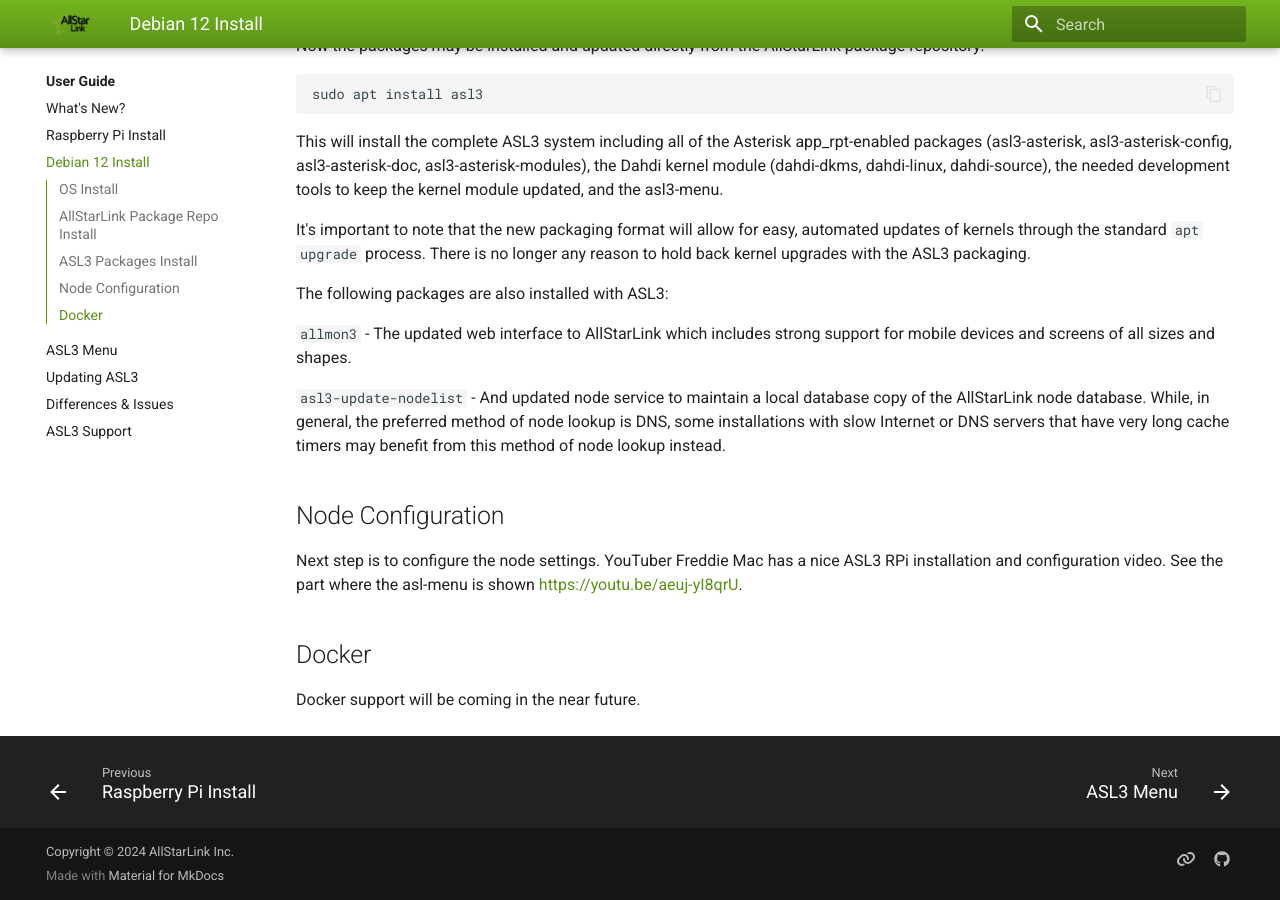
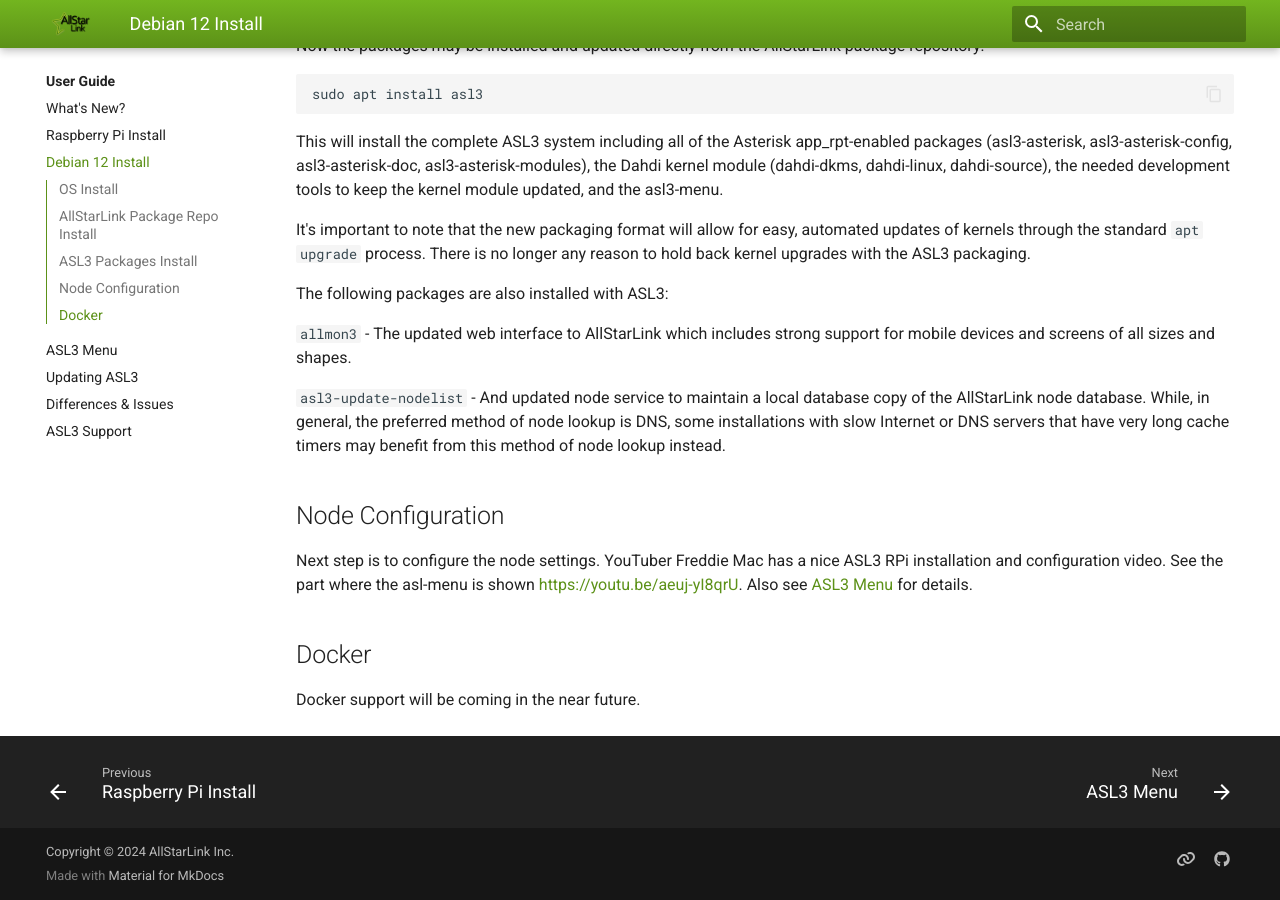
Before and after one commit to AllStarLink/ASL3-Manual, an MkDocs documentation site: the page built from docs/user-guide/install.md, in a window 1280 px wide and 900 px high, scrolled down 949 px. Built offline with MkDocs 1.6.1 and Material for MkDocs 9.7.7, drawn with Linux system fonts in a browser that asks for light colours.

Commit message:
Add links to ASL3 Menu

```diff
--- a/docs/user-guide/install.md
+++ b/docs/user-guide/install.md
@@ -55,7 +55,7 @@
 from this method of node lookup instead.
 
 ## Node Configuration
-Next step is to configure the node settings. YouTuber Freddie Mac has a nice ASL3 RPi installation and configuration video. See the part where the asl-menu is shown [https://youtu.be/aeuj-yI8qrU](https://youtu.be/aeuj-yI8qrU).
+Next step is to configure the node settings. YouTuber Freddie Mac has a nice ASL3 RPi installation and configuration video. See the part where the asl-menu is shown [https://youtu.be/aeuj-yI8qrU](https://youtu.be/aeuj-yI8qrU). Also see [ASL3 Menu](../menu) for details.
 
 ## Docker
 Docker support will be coming in the near future.
```
Also changed, not shown: docs/user-guide/pi-detailed.md (+1 -1 lines).
